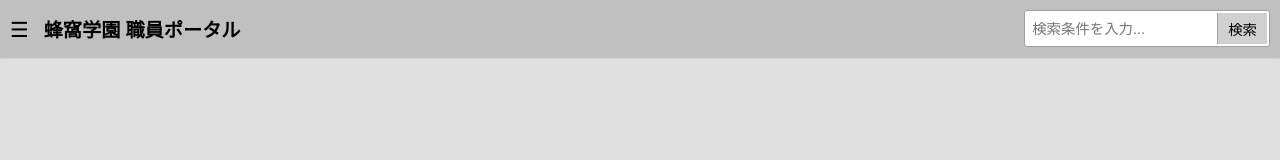
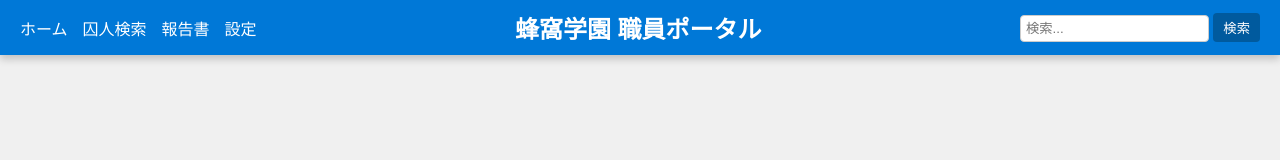
Before and after one commit to houkagakuen/test, a plain HTML site: page index.html in a window 1280 px wide. Drawn offline with Linux system fonts and the light colour scheme.

Commit message:
Update index.html

```diff
--- a/index.html
+++ b/index.html
@@ -6,65 +6,65 @@
     <title>蜂窩学園 職員ポータル</title>
     <style>
         body {
+            font-family: Arial, sans-serif;
             margin: 0;
-            font-family: "Segoe UI", Arial, sans-serif;
-            background-color: #e0e0e0; /* Windows 7風の明るいグレー */
+            background-color: #f0f0f0;
         }
-        .header {
-            background-color: #c0c0c0; /* Windows 7風のライトグレー */
-            color: black;
-            padding: 10px;
+        header {
+            background-color: #0078d7;
+            color: white;
+            padding: 10px 20px;
             display: flex;
             align-items: center;
-            box-shadow: 0 1px 2px rgba(0, 0, 0, 0.2);
+            box-shadow: 0 4px 8px rgba(0, 0, 0, 0.2);
         }
-        .menu-icon {
-            font-size: 1.3em;
-            cursor: pointer;
-            margin-right: 15px;
+        .menu-bar {
+            margin-right: auto;
+            display: flex;
+            gap: 15px;
         }
-        .logo {
-            font-size: 1.2em;
+        .menu-bar a {
+            color: white;
+            text-decoration: none;
+        }
+        .title {
+            font-size: 1.5em;
             font-weight: bold;
         }
         .search-bar {
             margin-left: auto;
-            display: flex;
-            align-items: center;
-            border: 1px solid #a0a0a0;
-            background-color: white;
-            border-radius: 3px;
-            padding: 2px;
         }
         .search-bar input[type="text"] {
             padding: 5px;
-            font-size: 0.9em;
+            border-radius: 4px;
+            border: 1px solid #ccc;
+        }
+        .search-bar input[type="submit"] {
+            padding: 5px 10px;
+            background-color: #005a9e;
+            color: white;
             border: none;
-            outline: none;
-            width: 180px;
-        }
-        .search-bar button {
-            padding: 5px 10px;
-            font-size: 0.9em;
-            background-color: #d0d0d0;
-            color: black;
-            border: none;
+            border-radius: 4px;
             cursor: pointer;
-            border-left: 1px solid #a0a0a0;
-        }
-        .search-bar button:hover {
-            background-color: #b0b0b0;
         }
     </style>
 </head>
 <body>
-    <div class="header">
-        <div class="menu-icon">☰</div>
-        <div class="logo">蜂窩学園 職員ポータル</div>
+    <header>
+        <nav class="menu-bar">
+            <a href="#home">ホーム</a>
+            <a href="#student_search">囚人検索</a>
+            <a href="#reports">報告書</a>
+            <a href="#settings">設定</a>
+        </nav>
+        <div class="title">蜂窩学園 職員ポータル</div>
         <div class="search-bar">
-            <input type="text" placeholder="検索条件を入力...">
-            <button>検索</button>
+            <input type="text" placeholder="検索...">
+            <input type="submit" value="検索">
         </div>
-    </div>
+    </header>
+    <main>
+        <!-- サイトの内容はここに埋め込みます -->
+    </main>
 </body>
 </html>
```
